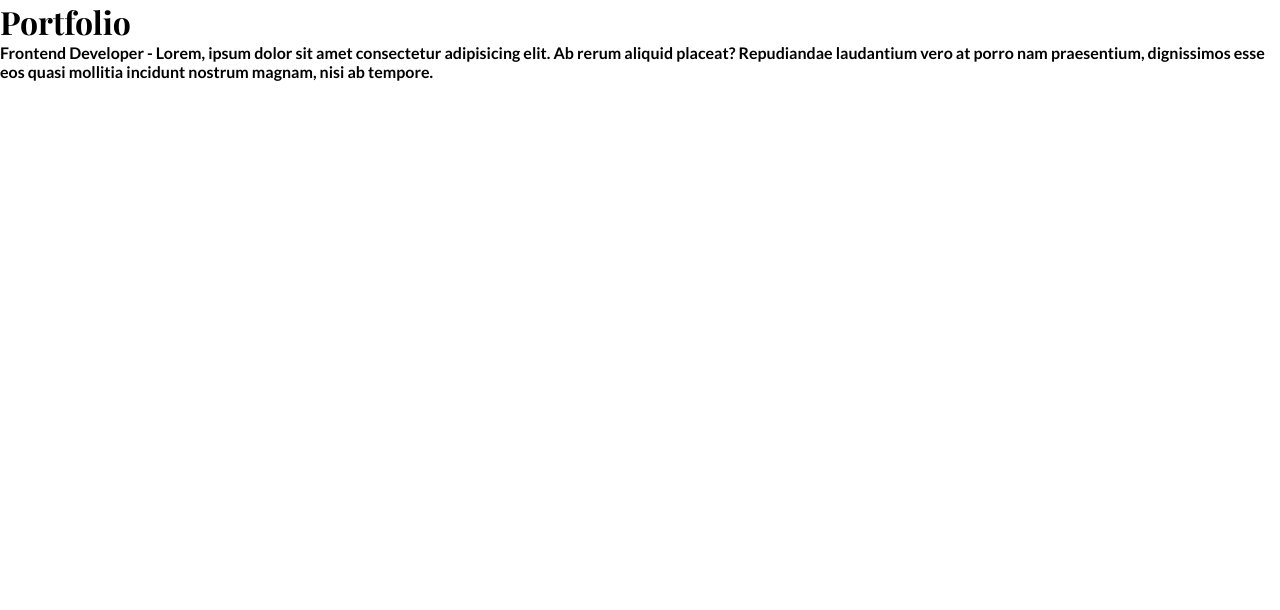
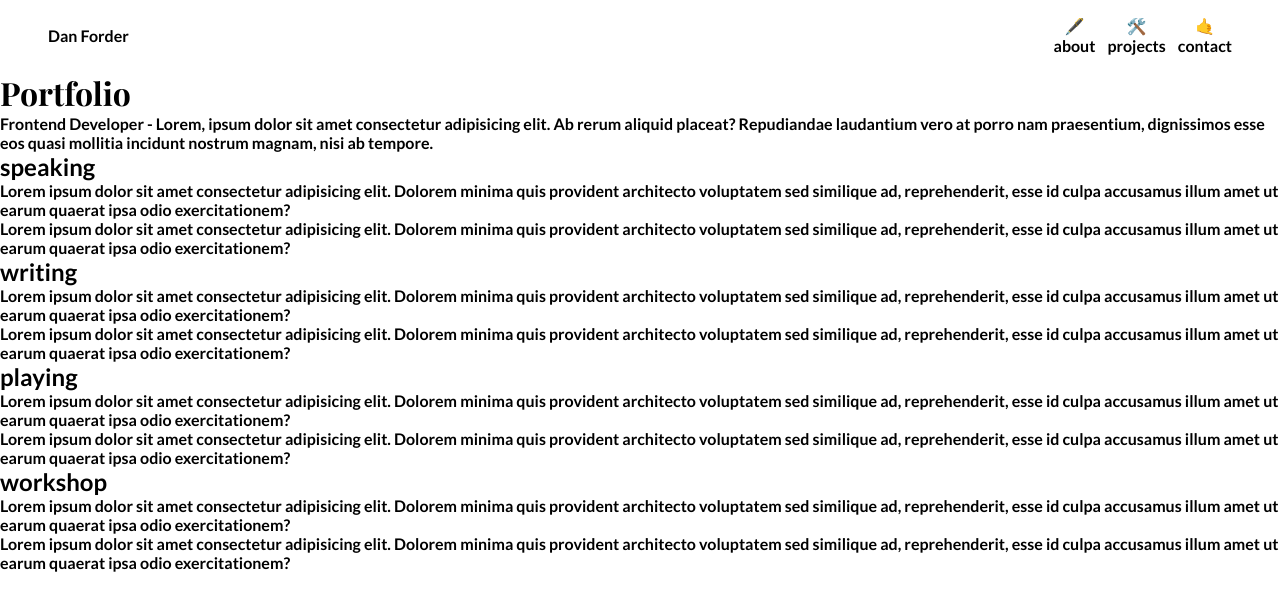
Before and after one commit to DanForder/portfolio, a Next.js app: page / in a window 1280 px wide. Shown: the top 610 px of the page. Built offline with nearby package versions, Linux system fonts and the light colour scheme.

Commit message:
add header

```diff
--- /dev/null
+++ b/components/Header.tsx
@@ -0,0 +1,34 @@
+import Link from "next/link";
+import styles from "../styles/Header.module.scss";
+
+type HeaderProps = {
+  links: CustomLink[];
+};
+
+type CustomLink = {
+  text: string;
+  href: string;
+  icon: string;
+};
+
+const Header = ({ links }: HeaderProps) => {
+  return (
+    <header className={styles.container}>
+      <Link href="/">Dan Forder</Link>
+      <nav className={styles.navbar}>
+        <ul>
+          {links.map(({ text, href, icon }) => (
+            <li key={href} className={styles.listItem}>
+              <Link href={`#${href}`} scroll={false}>
+                <span>{icon}</span>
+                <span>{text}</span>
+              </Link>
+            </li>
+          ))}
+        </ul>
+      </nav>
+    </header>
+  );
+};
+
+export default Header;
--- a/pages/_app.tsx
+++ b/pages/_app.tsx
@@ -12,6 +12,7 @@ export default function MyApp({ Component, pageProps }: AppProps) {
         html,
         body {
           font-family: ${lato.style.fontFamily};
+          scroll-behavior: smooth;
         }
 
         h1 {
--- a/pages/index.tsx
+++ b/pages/index.tsx
@@ -1,10 +1,18 @@
 import type { NextPage } from "next";
+import Header from "../components/Header";
 import Metatags from "../components/Metatags";
 
 const Index: NextPage = () => {
   return (
     <>
       <Metatags />
+      <Header
+        links={[
+          { text: "about", href: "about", icon: "🖋️" },
+          { text: "projects", href: "projects", icon: "🛠️" },
+          { text: "contact", href: "contact", icon: "🤙" },
+        ]}
+      />
       <h1>Portfolio</h1>
       <p>
         Frontend Developer - Lorem, ipsum dolor sit amet consectetur adipisicing
@@ -12,6 +20,58 @@ const Index: NextPage = () => {
         praesentium, dignissimos esse eos quasi mollitia incidunt nostrum
         magnam, nisi ab tempore.
       </p>
+      <h2 id="speaking">speaking</h2>
+      <p>
+        Lorem ipsum dolor sit amet consectetur adipisicing elit. Dolorem minima
+        quis provident architecto voluptatem sed similique ad, reprehenderit,
+        esse id culpa accusamus illum amet ut earum quaerat ipsa odio
+        exercitationem?
+      </p>
+      <p>
+        Lorem ipsum dolor sit amet consectetur adipisicing elit. Dolorem minima
+        quis provident architecto voluptatem sed similique ad, reprehenderit,
+        esse id culpa accusamus illum amet ut earum quaerat ipsa odio
+        exercitationem?
+      </p>
+      <h2 id="writing">writing</h2>
+      <p>
+        Lorem ipsum dolor sit amet consectetur adipisicing elit. Dolorem minima
+        quis provident architecto voluptatem sed similique ad, reprehenderit,
+        esse id culpa accusamus illum amet ut earum quaerat ipsa odio
+        exercitationem?
+      </p>
+      <p>
+        Lorem ipsum dolor sit amet consectetur adipisicing elit. Dolorem minima
+        quis provident architecto voluptatem sed similique ad, reprehenderit,
+        esse id culpa accusamus illum amet ut earum quaerat ipsa odio
+        exercitationem?
+      </p>
+      <h2 id="playing">playing</h2>
+      <p>
+        Lorem ipsum dolor sit amet consectetur adipisicing elit. Dolorem minima
+        quis provident architecto voluptatem sed similique ad, reprehenderit,
+        esse id culpa accusamus illum amet ut earum quaerat ipsa odio
+        exercitationem?
+      </p>
+      <p>
+        Lorem ipsum dolor sit amet consectetur adipisicing elit. Dolorem minima
+        quis provident architecto voluptatem sed similique ad, reprehenderit,
+        esse id culpa accusamus illum amet ut earum quaerat ipsa odio
+        exercitationem?
+      </p>
+      <h2 id="workshop">workshop</h2>
+      <p>
+        Lorem ipsum dolor sit amet consectetur adipisicing elit. Dolorem minima
+        quis provident architecto voluptatem sed similique ad, reprehenderit,
+        esse id culpa accusamus illum amet ut earum quaerat ipsa odio
+        exercitationem?
+      </p>
+      <p>
+        Lorem ipsum dolor sit amet consectetur adipisicing elit. Dolorem minima
+        quis provident architecto voluptatem sed similique ad, reprehenderit,
+        esse id culpa accusamus illum amet ut earum quaerat ipsa odio
+        exercitationem?
+      </p>
     </>
   );
 };
--- /dev/null
+++ b/styles/Header.module.scss
@@ -0,0 +1,45 @@
+.container {
+  display: flex;
+  justify-content: space-between;
+  align-items: center;
+
+  .navbar {
+    position: fixed;
+    width: 100%;
+    bottom: 0;
+    border-top: 2px solid black;
+    background: white;
+    display: flex;
+    justify-content: center;
+    align-items: center;
+
+    ul {
+      display: flex;
+      align-items: center;
+      gap: 0.75rem;
+
+      .listItem {
+        padding: 1rem 0;
+        list-style: none;
+
+        a {
+          display: flex;
+          flex-direction: column;
+          align-items: center;
+        }
+      }
+    }
+  }
+}
+
+@media screen and (min-width: 768px) {
+  .container {
+    padding: 0 3rem;
+
+    .navbar {
+      position: relative;
+      width: unset;
+      border-top: unset;
+    }
+  }
+}
```
